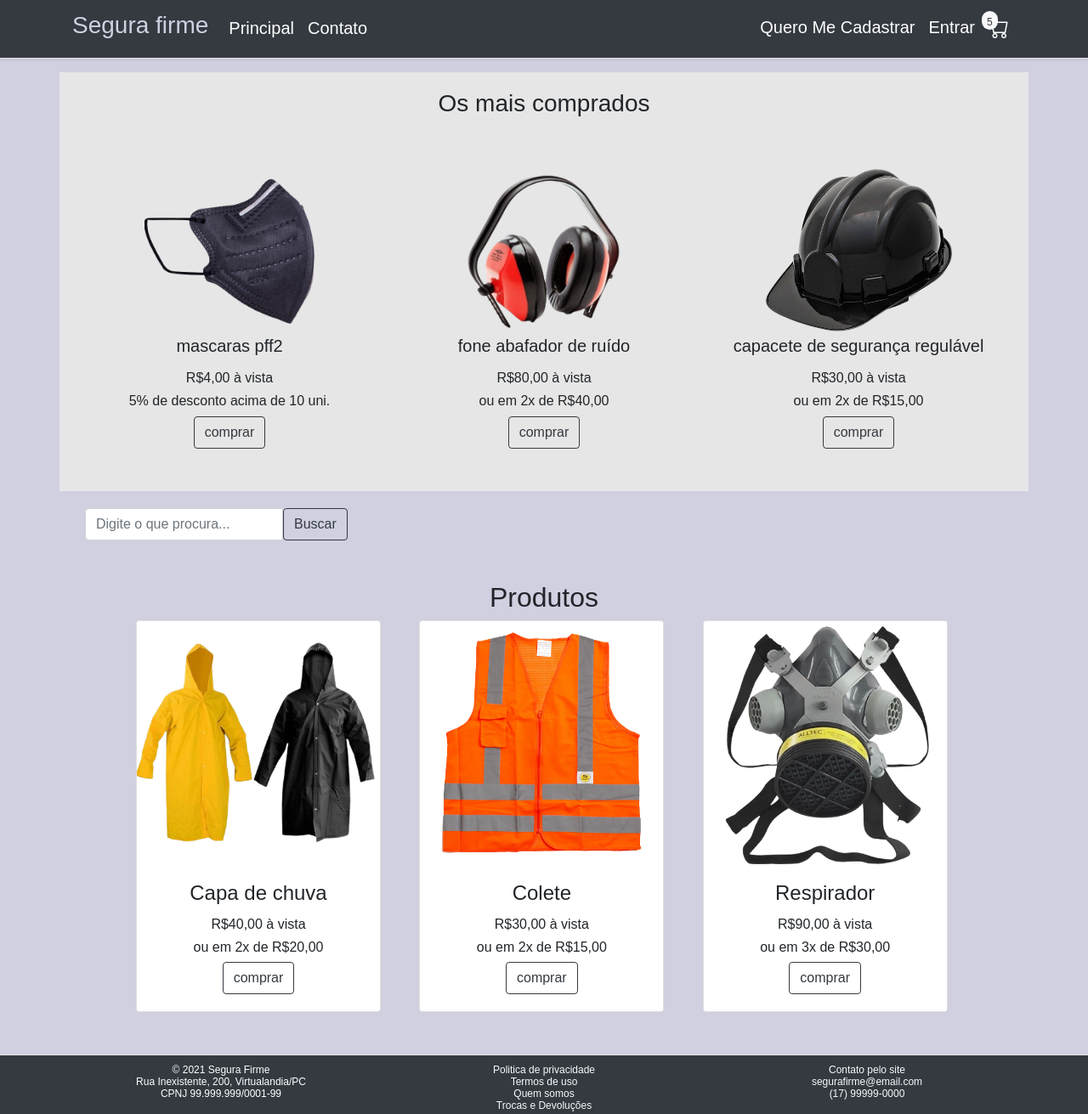
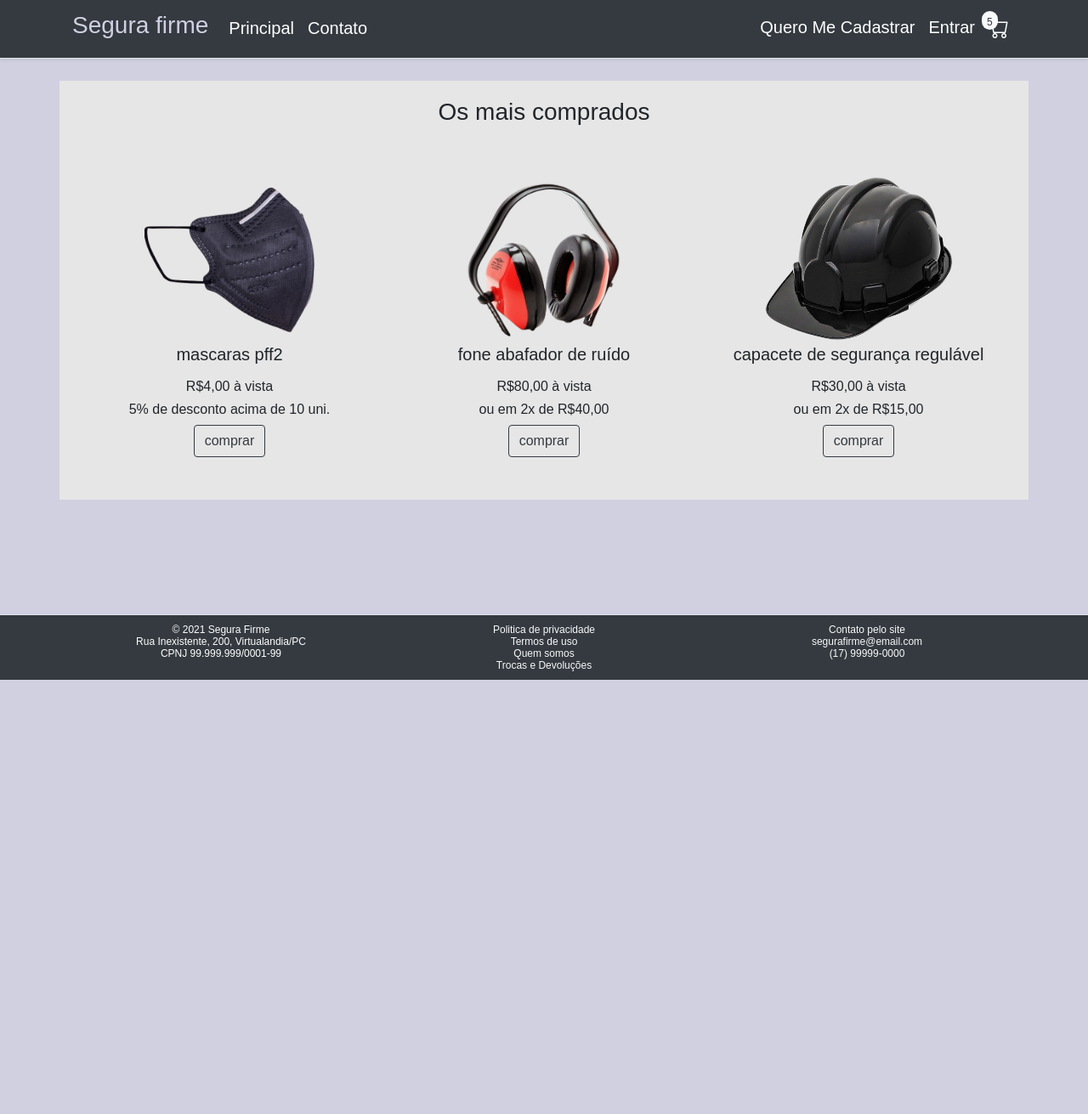
Before and after one commit to paolaguedes/segurafirme, a plain HTML site: page docs/index.html in a window 1280 px wide. Shown: the whole page at 85% size. After the commit the page ends 800 px from the top, so only its background shows below. Drawn offline with nearby package versions, Linux system fonts and the light colour scheme.

Commit message:
comentei produtos

```diff
--- a/docs/index.html
+++ b/docs/index.html
@@ -60,7 +60,7 @@
             </div>
         </nav>
         </header>
-        <section class="flex-fill">
+        <section class="flex-fill margin">
             <div class="container margin text-center produtos">
                 <h3 class="margin">Os mais comprados</h3>
                 <div class="container">
@@ -93,7 +93,7 @@
             </div>
         </section>
 
-        <div class="container text-center">
+    <!--    <div class="container text-center">
 
             <div class="container margin-buscar">
                 <div class="row">
@@ -152,7 +152,7 @@
         </div>
     </div>
     </section>
-
+    -->
 
     <footer id="footer-contato" class="border-top   bg-dark" >
         <div class="container ">
```
Also changed, not shown: docs/confirmcadastrosenha.html (+1 -1 lines).
